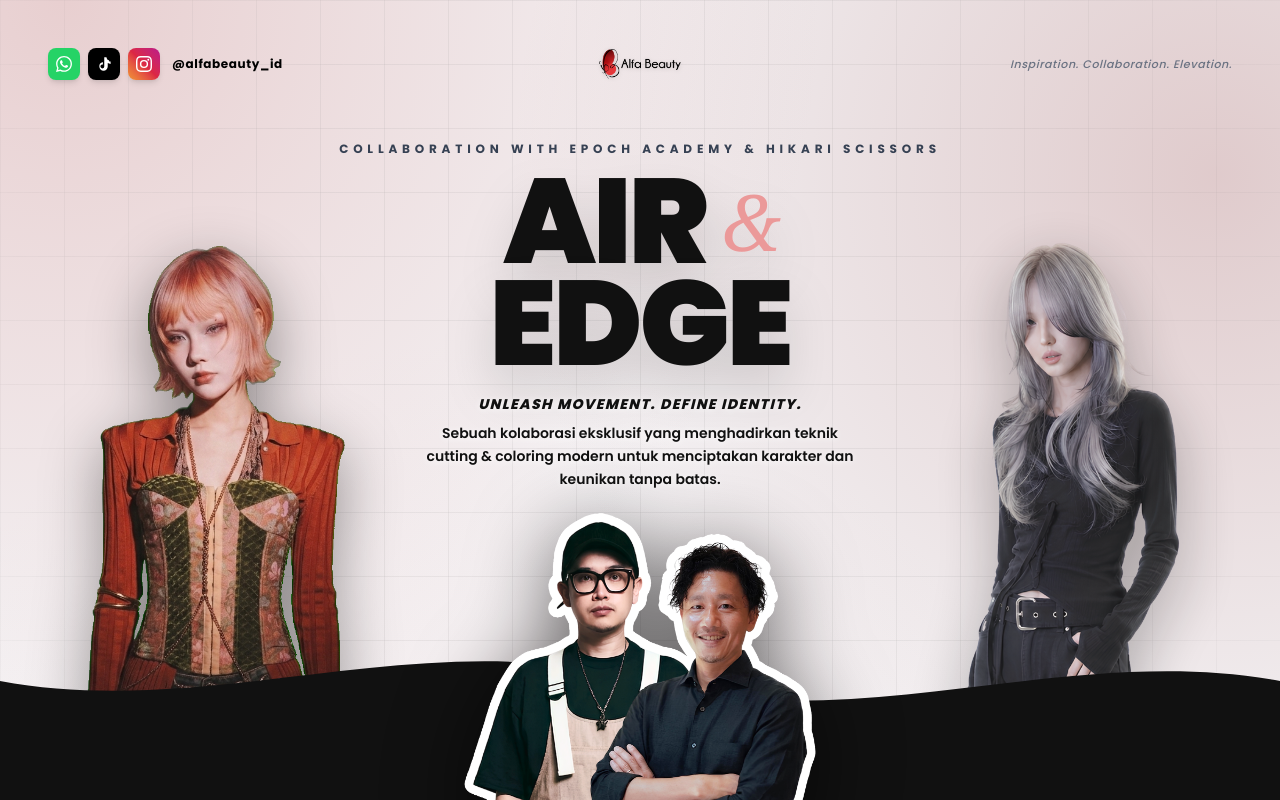
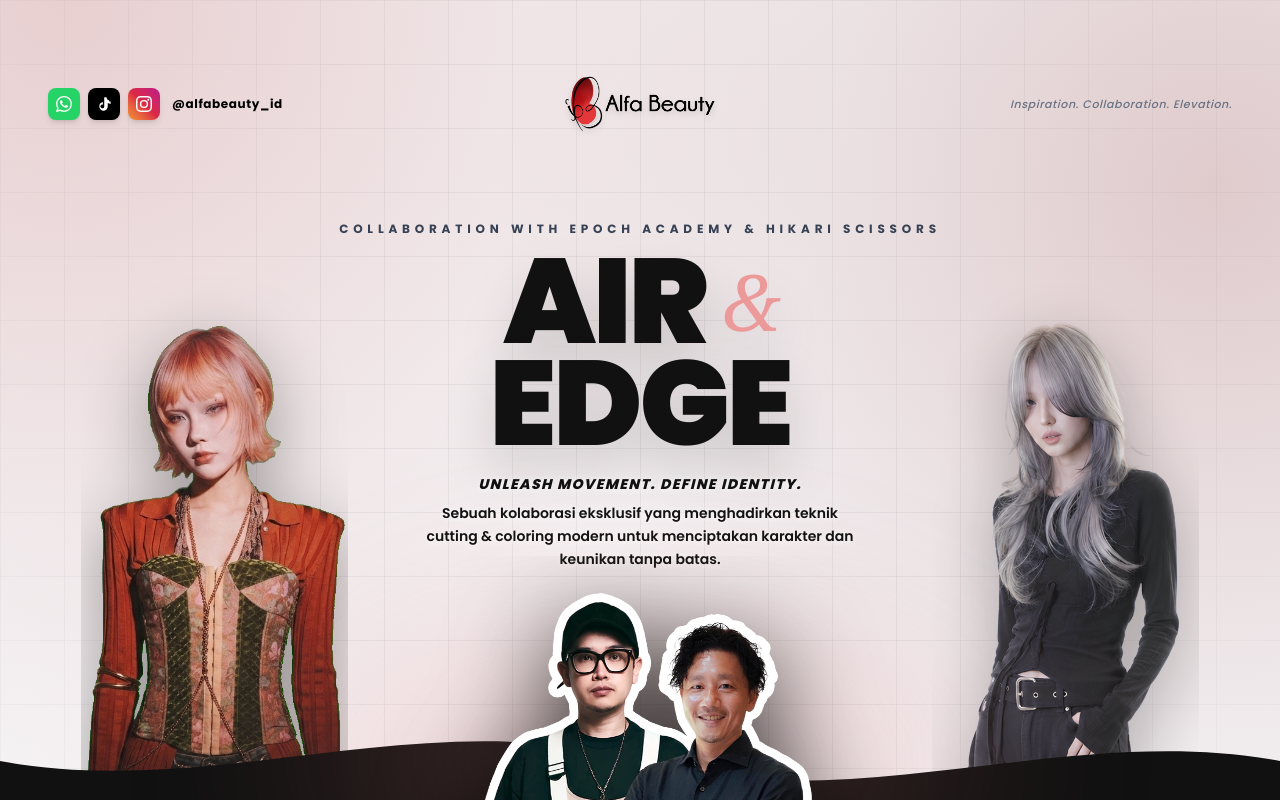
Before and after one commit to Farid-Ze/Air-Edge, a Next.js app in the folder frontend/: page / in a window 1280 px wide. Shown: the top 800 px of the page. Built offline with nearby package versions, Linux system fonts and the light colour scheme; no server answers.

Commit message:
feat(ui): apply Owner revisions (+100% header logo, footer sponsors Alfaparf Milano, aspect-ratio model locking & guest speakers ambient lighting)

```diff
--- a/frontend/src/app/admin/page.tsx
+++ b/frontend/src/app/admin/page.tsx
@@ -240,15 +240,15 @@
           <span className="font-bold text-[11px] md:text-xs">@alfabeauty_id</span>
         </div>
 
-        {/* Logo (Centered on Mobile & Desktop) */}
+        {/* Logo (Centered on Mobile & Desktop - +100% Size) */}
         <div className="w-full md:w-1/3 flex justify-center py-1">
           <Link href="/">
             <Image
               src="/images/logo-alfa-beauty.png"
               alt="Alfa Beauty"
-              width={300}
-              height={100}
-              className="h-12 sm:h-14 md:h-20 lg:h-24 w-auto object-contain drop-shadow-sm hover:opacity-90 transition-opacity"
+              width={600}
+              height={200}
+              className="h-20 sm:h-24 md:h-36 lg:h-44 w-auto object-contain drop-shadow-md hover:scale-105 transition-all duration-300"
               priority
             />
           </Link>
--- a/frontend/src/app/admin/scanner/page.tsx
+++ b/frontend/src/app/admin/scanner/page.tsx
@@ -269,15 +269,15 @@
           <span className="font-bold text-[11px] md:text-xs">@alfabeauty_id</span>
         </div>
 
-        {/* Logo (Centered on Mobile & Desktop) */}
+        {/* Logo (Centered on Mobile & Desktop - +100% Size) */}
         <div className="w-full md:w-1/3 flex justify-center py-1">
           <Link href="/">
             <Image
               src="/images/logo-alfa-beauty.png"
               alt="Alfa Beauty"
-              width={300}
-              height={100}
-              className="h-12 sm:h-14 md:h-20 lg:h-24 w-auto object-contain drop-shadow-sm hover:opacity-90 transition-opacity"
+              width={600}
+              height={200}
+              className="h-20 sm:h-24 md:h-36 lg:h-44 w-auto object-contain drop-shadow-md hover:scale-105 transition-all duration-300"
               priority
             />
           </Link>
--- a/frontend/src/components/HeroSection.tsx
+++ b/frontend/src/components/HeroSection.tsx
@@ -67,9 +67,16 @@
           </a>
         </div>
 
-        {/* Logo (Centered on Mobile & Desktop) */}
+        {/* Logo (Centered on Mobile & Desktop - +100% Size) */}
         <div className="w-full md:w-1/3 flex justify-center py-1">
-          <Image src="/images/logo-alfa-beauty.png" alt="Alfa Beauty" width={300} height={100} className="h-12 sm:h-14 md:h-20 lg:h-24 w-auto object-contain drop-shadow-sm" priority />
+          <Image
+            src="/images/logo-alfa-beauty.png"
+            alt="Alfa Beauty"
+            width={600}
+            height={200}
+            className="h-20 sm:h-24 md:h-36 lg:h-44 w-auto object-contain drop-shadow-md hover:scale-105 transition-all duration-300"
+            priority
+          />
         </div>
 
         {/* Tagline (Desktop Only) */}
@@ -126,20 +133,21 @@
           </motion.div>
         </div>
 
-        {/* Side Models (768px Tablet: Hair top lowered to be parallel with "EDGE" + Bottom anchored behind black wave) */}
-        <div className="absolute inset-x-0 bottom-0 top-[6%] sm:top-[4%] md:top-[24%] lg:top-[3%] xl:top-[4%] pointer-events-none z-10 flex justify-between items-end px-0 sm:px-4 md:px-8 max-w-[1600px] mx-auto overflow-hidden">
+        {/* Side Models (Natural Aspect Ratio Locking - Zero Stretching, Smooth Vignette Bottom Mask) */}
+        <div className="absolute inset-x-0 bottom-0 pointer-events-none z-10 flex justify-between items-end px-0 sm:px-4 md:px-8 max-w-[1600px] mx-auto overflow-hidden h-[85%] sm:h-[90%] md:h-[95%] max-h-[750px]">
           {/* Left Model (Peach Hair) */}
           <motion.div
             initial={{ opacity: 0, x: -50 }}
             animate={{ opacity: 1, x: 0 }}
             transition={{ duration: 1, delay: 0.2 }}
-            className="relative w-[36%] sm:w-[30%] md:w-[26%] lg:w-[23%] xl:w-[22%] h-[96%] sm:h-full md:h-full lg:h-full max-h-[780px] left-[-10%] sm:left-[-3%] md:left-[1%] lg:left-[4%]"
+            className="relative w-[38%] sm:w-[32%] md:w-[27%] lg:w-[24%] xl:w-[22%] h-full max-h-[750px] left-[-8%] sm:left-[-2%] md:left-[1%] lg:left-[4%] [mask-image:linear-gradient(to_bottom,black_85%,transparent_100%)]"
           >
             <Image
               src="/images/hero-model-right-clean.png"
               alt="Model Left"
               fill
-              className="object-contain object-bottom drop-shadow-[0_20px_30px_rgba(0,0,0,0.4)]"
+              sizes="(max-width: 768px) 40vw, 25vw"
+              className="object-contain object-bottom drop-shadow-[0_20px_35px_rgba(0,0,0,0.35)]"
               priority
             />
           </motion.div>
@@ -149,13 +157,14 @@
             initial={{ opacity: 0, x: 50 }}
             animate={{ opacity: 1, x: 0 }}
             transition={{ duration: 1, delay: 0.3 }}
-            className="relative w-[36%] sm:w-[30%] md:w-[26%] lg:w-[23%] xl:w-[22%] h-[96%] sm:h-full md:h-full lg:h-full max-h-[780px] right-[-10%] sm:right-[-3%] md:right-[1%] lg:right-[4%]"
+            className="relative w-[38%] sm:w-[32%] md:w-[27%] lg:w-[24%] xl:w-[22%] h-full max-h-[750px] right-[-8%] sm:right-[-2%] md:right-[1%] lg:right-[4%] [mask-image:linear-gradient(to_bottom,black_85%,transparent_100%)]"
           >
             <Image
               src="/images/hero-model-left.png"
               alt="Model Right"
               fill
-              className="object-contain object-bottom drop-shadow-[0_20px_30px_rgba(0,0,0,0.3)] opacity-95"
+              sizes="(max-width: 768px) 40vw, 25vw"
+              className="object-contain object-bottom drop-shadow-[0_20px_35px_rgba(0,0,0,0.3)] opacity-95"
               priority
             />
           </motion.div>
@@ -163,7 +172,7 @@
 
       </div>
 
-      {/* Bottom Guest Speakers & Black Wave Layer (Consistently Clipping Bottom of Hero Canvas Stage) */}
+      {/* Bottom Guest Speakers & Black Wave Layer (Integrated Ambient Stage Lighting & Vignette Blending) */}
       <div className="relative z-30 w-full flex flex-col items-center justify-end -mt-12 sm:-mt-16 md:-mt-24 lg:-mt-32">
 
         {/* Black Wave Background */}
@@ -175,9 +184,12 @@
             </svg>
           </div>
 
-          {/* Guest Speakers Image (Elevated Above Black Wave Curve into White Canvas) */}
-          <div className="absolute -top-[95px] sm:-top-[140px] md:-top-[200px] lg:-top-[240px] left-1/2 -translate-x-1/2 w-[72%] sm:w-[62%] md:w-[580px] lg:w-[720px] xl:w-[800px] h-[260px] sm:h-[350px] md:h-[450px] lg:h-[500px] pointer-events-auto z-20 hover:scale-105 transition-transform duration-700">
-            <Image src="/images/speakers-duo.png" alt="Guest Speakers" fill className="object-contain object-bottom drop-shadow-[0_15px_40px_rgba(0,0,0,0.6)]" priority />
+          {/* Ambient Spotlight Glow Behind Duo Speakers */}
+          <div className="absolute -top-[120px] sm:-top-[180px] md:-top-[260px] left-1/2 -translate-x-1/2 w-[85%] max-w-[900px] h-[300px] sm:h-[450px] bg-[radial-gradient(ellipse_at_center,rgba(235,153,153,0.3)_0%,rgba(216,107,107,0.1)_45%,transparent_70%)] blur-3xl pointer-events-none z-10" />
+
+          {/* Guest Speakers Image (Seamless Vignette Masking + Deep Shadow Integration) */}
+          <div className="absolute -top-[95px] sm:-top-[140px] md:-top-[200px] lg:-top-[240px] left-1/2 -translate-x-1/2 w-[72%] sm:w-[62%] md:w-[580px] lg:w-[720px] xl:w-[800px] h-[260px] sm:h-[350px] md:h-[450px] lg:h-[500px] pointer-events-auto z-20 hover:scale-[1.03] transition-transform duration-700 [mask-image:linear-gradient(to_bottom,black_80%,transparent_98%)]">
+            <Image src="/images/speakers-duo.png" alt="Guest Speakers" fill className="object-contain object-bottom drop-shadow-[0_25px_50px_rgba(0,0,0,0.8)]" priority />
           </div>
 
           {/* Speaker Info Layout */}
--- a/frontend/src/components/PartnersFooter.tsx
+++ b/frontend/src/components/PartnersFooter.tsx
@@ -4,12 +4,12 @@
 
 const partners = [
   {
-    name: "Alfa Beauty",
-    logo: "/images/logo-alfa-beauty.png",
-    width: 300,
-    height: 100,
-    // Alfa Beauty canvas has internal padding: scale-125 compensates so text height matches EPOCH
-    sizeClass: "h-9 sm:h-14 md:h-18 lg:h-22 scale-125 origin-center",
+    name: "Alfaparf Milano",
+    logo: "/images/logo-alfaparf.png",
+    width: 280,
+    height: 90,
+    // Alfaparf Milano clean typography logo
+    sizeClass: "h-6 sm:h-10 md:h-13 lg:h-16",
   },
   {
     name: "EPOCH",
```
Also changed, not shown: frontend/public/images/logo-alfaparf.png (added).
